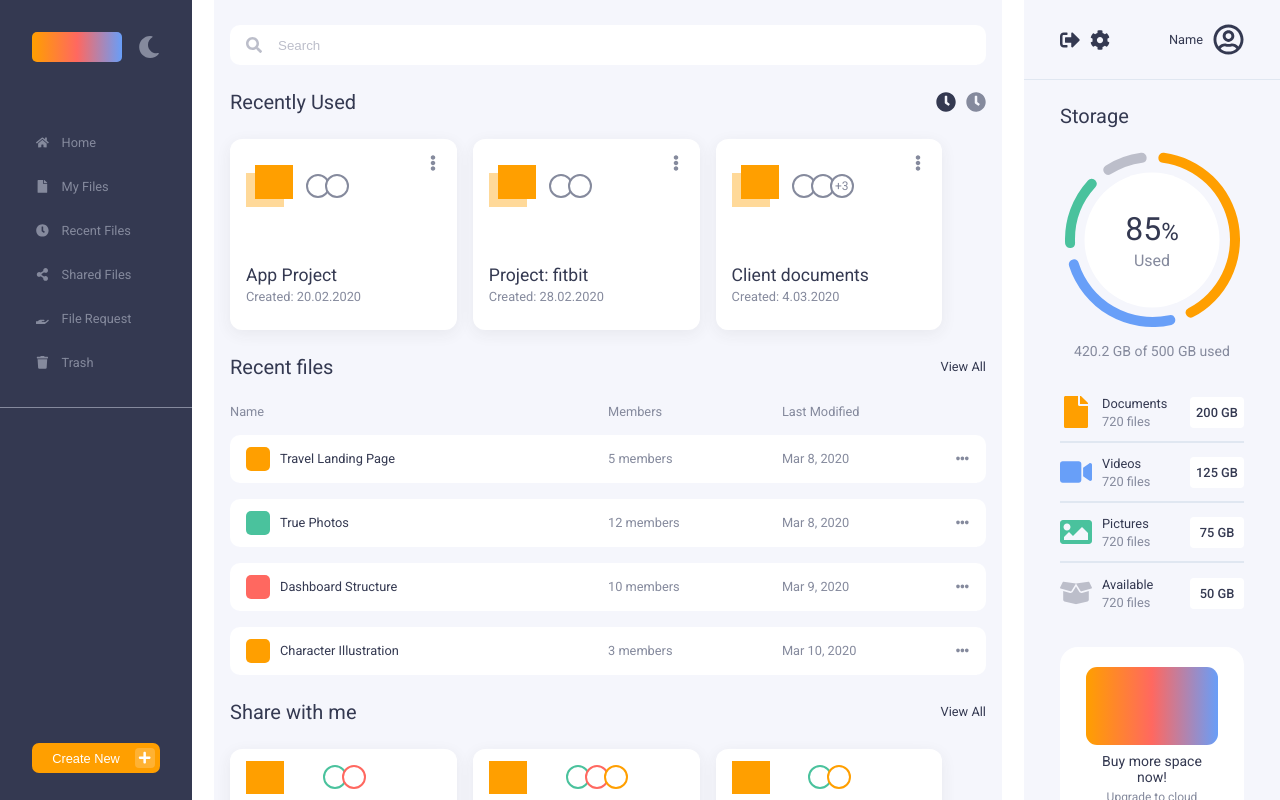
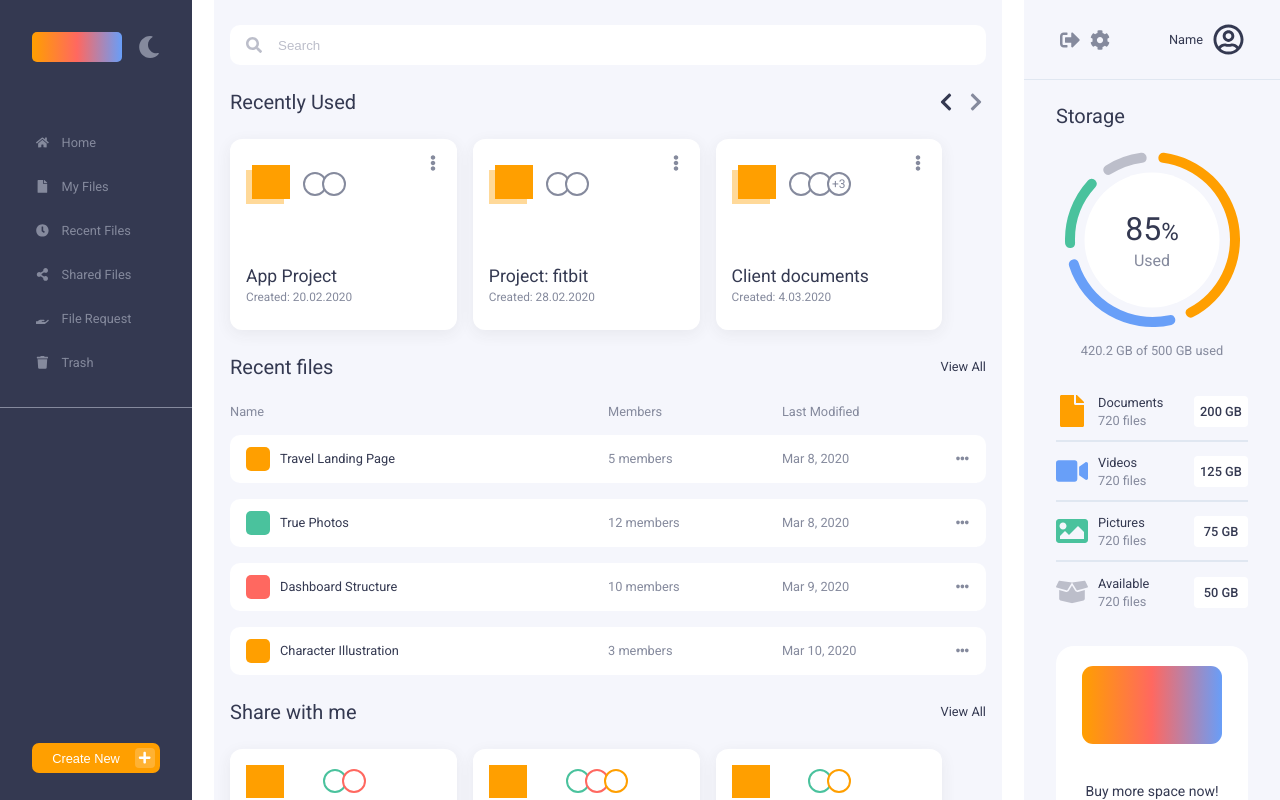
Before and after one commit to CalderonCG/CSS-Nerdery-Challenge, a React (Vite) app: page / in a window 1280 px wide. Built offline with nearby package versions, Linux system fonts and the light colour scheme.

Commit message:
:feat: add hover states

```diff
--- a/src/components/FileTypeCard/FileTypeCard.scss
+++ b/src/components/FileTypeCard/FileTypeCard.scss
@@ -35,7 +35,7 @@
 
   &_size {
     padding: 8px 0px;
-    width: clamp(54px, 3vw, 70px);
+    width: clamp(54px, 4vw, 70px);
     display: flex;
     align-items: center;
     justify-content: center;
--- a/src/components/Navbar/Navbar.scss
+++ b/src/components/Navbar/Navbar.scss
@@ -59,6 +59,10 @@
         display: flex;
         font-size: 24px;
         color: var(--secondary_font);
+
+        &:hover {
+          color: var(--font);
+        }
       }
     }
   }
@@ -94,7 +98,7 @@
 
       &_border {
         display: none;
-        width: 7px;
+        width: 5px;
         height: 100%;
         background-color: white;
         position: absolute;
@@ -169,16 +173,17 @@
     }
   }
 
+  // Speech bubble
   &_actions:before {
     content: "";
     position: absolute;
-    bottom: -12px;
+    bottom: -10px;
     left: 25px;
     width: 0;
     height: 0;
-    border-left: 15px solid transparent;
-    border-right: 15px solid transparent;
-    border-top: 15px solid #464c61;
+    border-left: 8px solid transparent;
+    border-right: 8px solid transparent;
+    border-top: 12px solid #464c61;
     z-index: 10;
   }
 
@@ -193,6 +198,11 @@
     display: flex;
     align-items: center;
     padding: 5px;
+
+    &:hover {
+      background-color: #ffb233;
+      transform: scale(1.01);
+    }
 
     &_text {
       flex: 1 1 auto;
--- a/src/components/Recent/Recent.scss
+++ b/src/components/Recent/Recent.scss
@@ -28,6 +28,10 @@
 
     p {
       font-size: clamp(12px, 1vw, 16px);
+      cursor: pointer;
+      &_hover{
+
+      }
     }
 
     h1 {
--- a/src/components/Recent/Recent.tsx
+++ b/src/components/Recent/Recent.tsx
@@ -1,4 +1,4 @@
-import { FaClock } from "react-icons/fa";
+import { FaChevronLeft, FaChevronRight } from "react-icons/fa";
 import SearchBar from "../SearchBar/SearchBar";
 import "./Recent.scss";
 import UsedCard from "../UsedCard/UsedCard";
@@ -14,8 +14,8 @@ function Recent() {
       <div className="recent_header">
         <h1>Recently Used</h1>
         <div className="recent_header_icons">
-          <FaClock />
-          <FaClock className="recent_header_icon" />
+          <FaChevronLeft />
+          <FaChevronRight className="recent_header_icon" />
         </div>
       </div>
 
--- a/src/components/RecentCard/RecentCard.scss
+++ b/src/components/RecentCard/RecentCard.scss
@@ -38,6 +38,12 @@
       }
     }
   }
+
+  &_icon {
+    &:hover {
+      color: var(--font);
+    }
+  }
 }
 
 // Color selector------------------------------------
--- a/src/components/RecentCard/RecentCard.tsx
+++ b/src/components/RecentCard/RecentCard.tsx
@@ -24,7 +24,7 @@ function RecentCard({name, members, date, color} : RecentCardProps) {
         <p>{members} members</p>
         <p>{date}</p>
 
-        <FaEllipsisH/>
+        <FaEllipsisH className='recent_card_icon'/>
     </div>
   )
 }
--- a/src/components/SharedCard/SharedCard.scss
+++ b/src/components/SharedCard/SharedCard.scss
@@ -7,10 +7,11 @@
   background-color: var(--card);
   border-radius: 12px;
   box-shadow: 0 4px 16px rgba(58, 58, 58, 0.07);
-  padding: 12px 16px;
+  padding: 16px 16px;
   position: relative;
   display: flex;
   flex-direction: column;
+  gap: 8px;
   justify-content: space-between;
   @media (max-width: 1000px) {
     width: 45%;
@@ -37,11 +38,12 @@
     @media (max-width: 434px) {
       flex-direction: row-reverse;
       width: auto;
+      height: 100%;
       gap: 10px;
     }
     &_square {
       background-color: var(--primary);
-      width: clamp(35px, 3vw, 50px);
+      width: clamp(30px, 3vw, 50px);
       aspect-ratio: 1.13 / 1;
     }
   }
@@ -67,7 +69,7 @@
       }
     }
     p {
-      font-size: clamp(8px, 1vw, 16px);
+      font-size: clamp(8px, 1vw - 1px, 16px);
       font-weight: 400;
       color: var(--secondary_font);
 
--- a/src/components/Storage/Storage.scss
+++ b/src/components/Storage/Storage.scss
@@ -19,9 +19,8 @@
 
     //Animation when displayed
     transform: translateX(100%);
-    transition: transform 0.3s ease,  visibility 0.3s ;
+    transition: transform 0.3s ease, visibility 0.3s;
   }
-
 
   // Header section---------------------------------------------------
   &_header {
@@ -41,15 +40,25 @@
       align-items: center;
       gap: 10px;
       font-size: 20px;
-      color: var(--font);
+      color: var(--secondary_font);
       @media (max-width: 1000px) {
         font-size: 24px;
         gap: 16px;
+      }
+
+      &_icon {
+        &:hover {
+          color: var(--font);
+        }
       }
       &_close {
         display: none;
         @media (max-width: 1000px) {
           display: flex;
+        }
+
+        &:hover {
+          color: var(--font);
         }
       }
     }
@@ -58,10 +67,8 @@
     &_avatar {
       display: flex;
       align-items: center;
-
       color: var(--font);
       gap: 10px;
-
       font-size: clamp(12px, 1vw, 16px);
 
       &_icon {
@@ -75,7 +82,7 @@
     width: 100%;
     display: flex;
     flex-direction: column;
-    padding: 24px 36px;
+    padding: 24px 32px;
     gap: 24px;
     overflow-y: auto;
     flex: 1 1 auto;
@@ -102,13 +109,16 @@
       align-items: center;
       gap: 16px;
       justify-content: center;
-
       flex: 0 0 auto;
 
       &_label {
         font-weight: 400;
-        font-size: 14px;
+        font-size: clamp(10px, 1vw, 14px);
         color: var(--secondary_font);
+
+        @media (max-width: 1000px) {
+          font-size: 14px;
+        }
       }
     }
 
--- a/src/components/ThemeButton/ThemeButton.scss
+++ b/src/components/ThemeButton/ThemeButton.scss
@@ -10,10 +10,17 @@
   .icon_moon {
     color: var(--secondary_font);
     font-size: 22px;
+
+    &:hover {
+      color: white;
+    }
   }
 
   .icon_sun {
     color: var(--secondary_font);
     font-size: 22px;
+    &:hover {
+      color: white;
+    }
   }
 }
--- a/src/components/UpgradeCard/UpgradeCard.scss
+++ b/src/components/UpgradeCard/UpgradeCard.scss
@@ -39,10 +39,14 @@
       }
 
       p {
-        font-size: clamp(12px, 1vw - 0.15rem, 14px);
+        font-size: clamp(8px, 1vw - 0.15rem, 14px);
         font-weight: 400;
         text-align: center;
         color: var(--secondary_font);
+
+        @media (max-width: 1000px) {
+          font-size: 12px;
+        }
       }
     }
 
@@ -54,6 +58,10 @@
       width: 100%;
       padding: 10px 0;
       font-size: clamp(12px, 1vw - 0.5rem, 18px);
+      &:hover {
+        background-color: #ffb233;
+        transform: scale(1.01);
+      }
     }
   }
 }
--- a/src/components/UsedCard/UserCard.scss
+++ b/src/components/UsedCard/UserCard.scss
@@ -1,15 +1,13 @@
 @use "../../styles/global" as *;
-
 
 //Component container----------------------------
 .used {
   width: clamp(159px, 30%, 280px);
   aspect-ratio: 1/0.84;
-
   background-color: var(--card);
   border-radius: 12px;
   box-shadow: 0 4px 16px rgba(58, 58, 58, 0.07);
-  padding: clamp(24px, 2vw, 32px) 16px;
+  padding: clamp(22px, 2vw, 32px) 16px;
   position: relative;
   display: flex;
   flex-direction: column;
@@ -37,8 +35,12 @@
     top: 16px;
     right: 16px;
     color: var(--secondary_font);
-    @media (max-width: 1000px) {
+    @media (max-width: 434px) {
       display: none;
+    }
+
+    &:hover {
+      color: var(--font);
     }
   }
 
@@ -49,11 +51,15 @@
     right: 16px;
     color: var(--secondary_font);
     opacity: 50%;
-    @media (max-width: 1000px) {
+    @media (max-width: 434px) {
       display: block;
     }
+
+    &:hover {
+      color: var(--font);
+      opacity: 100%;
+    }
   }
-
 
   //Square and circles-----------------------------
   &_icons {
@@ -75,15 +81,15 @@
 
       &_main {
         background-color: var(--primary);
-        width: clamp(35px, 3vw, 50px);
+        width: clamp(30px, 3vw, 50px);
         aspect-ratio: 1.13 / 1;
-        margin-left: 8px;
+        margin-left: clamp(5px, 1vw - 0.5rem, 8px);
       }
       &_back {
         background-color: var(--primary_light);
-        width: clamp(35px, 3vw, 50px);
+        width: clamp(30px, 3vw, 50px);
         aspect-ratio: 1.13 / 1;
-        margin-top: 8px;
+        margin-top: clamp(5px, 1vw - 0.5rem, 8px);
       }
     }
   }
@@ -109,7 +115,7 @@
       }
     }
     p {
-      font-size: clamp(8px, 1vw, 16px);
+      font-size: clamp(8px, 1vw - 1px, 16px);
       font-weight: 400;
       color: var(--secondary_font);
 
```
